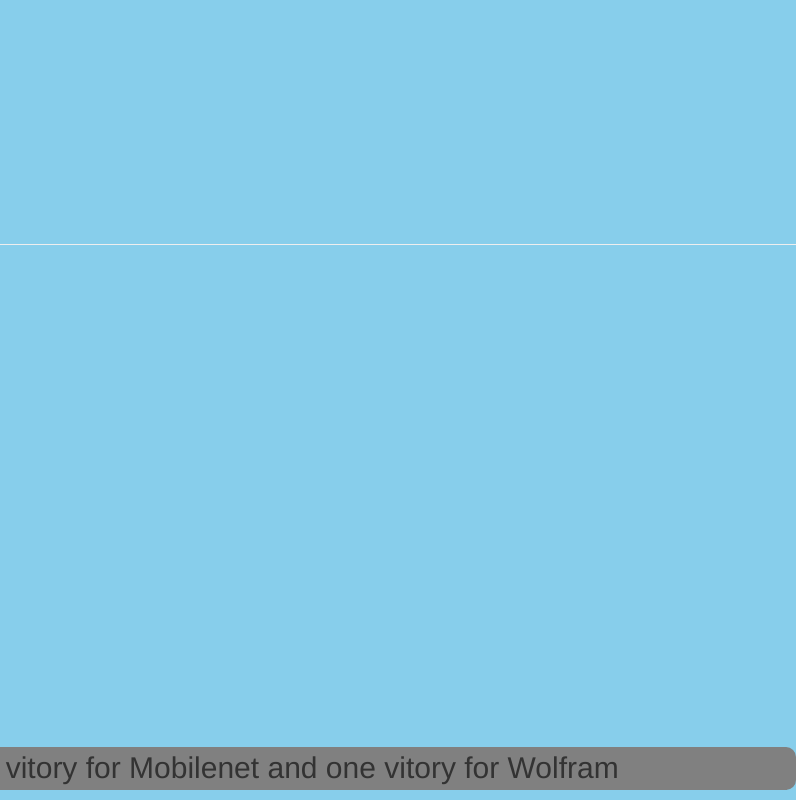
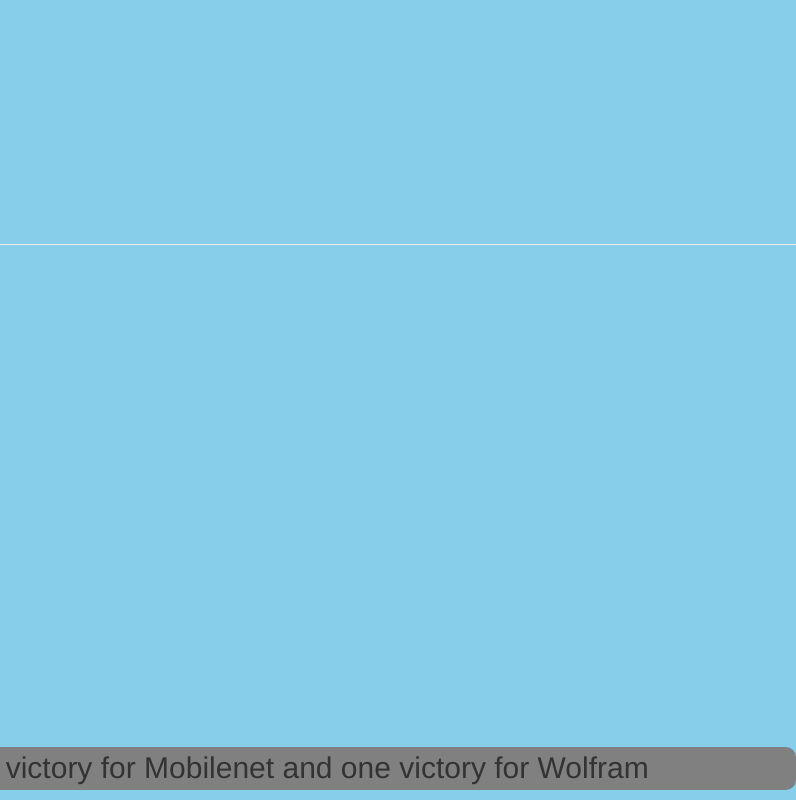
Before and after one commit to Chekrishsupra/Project-110-111-112, a plain HTML site: page index.html in a window 1280 px wide. Shown: the part 1480-2280 px from the top of the page, 484-1280 px from the left. Drawn offline with nearby package versions, Linux system fonts and the light colour scheme; a web font is replaced by a local one.

Commit message:
Add files via upload

```diff
--- a/index.html
+++ b/index.html
@@ -46,7 +46,7 @@
     <p>Wolfram result-floppy disk</p>
     <p>Mobilenet result-Mobile Phone</p>
     <div class="result">
-      <p>Result- There were two ties and one vitory for Mobilenet and one vitory for Wolfram</p>
+      <p>Result- There were two ties and one victory for Mobilenet and one victory for Wolfram</p>
     </div>
 </body>
 </html>
```
